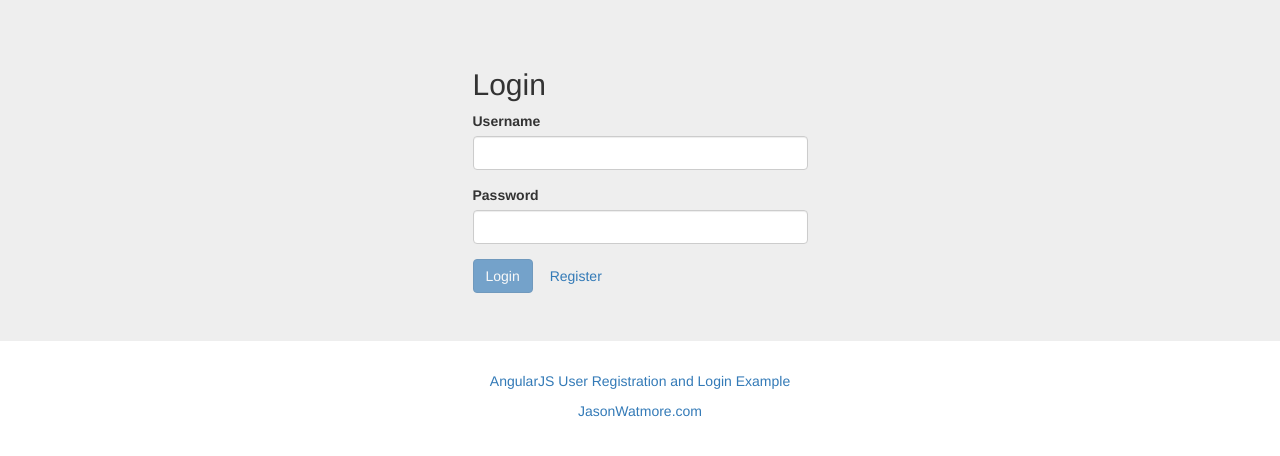
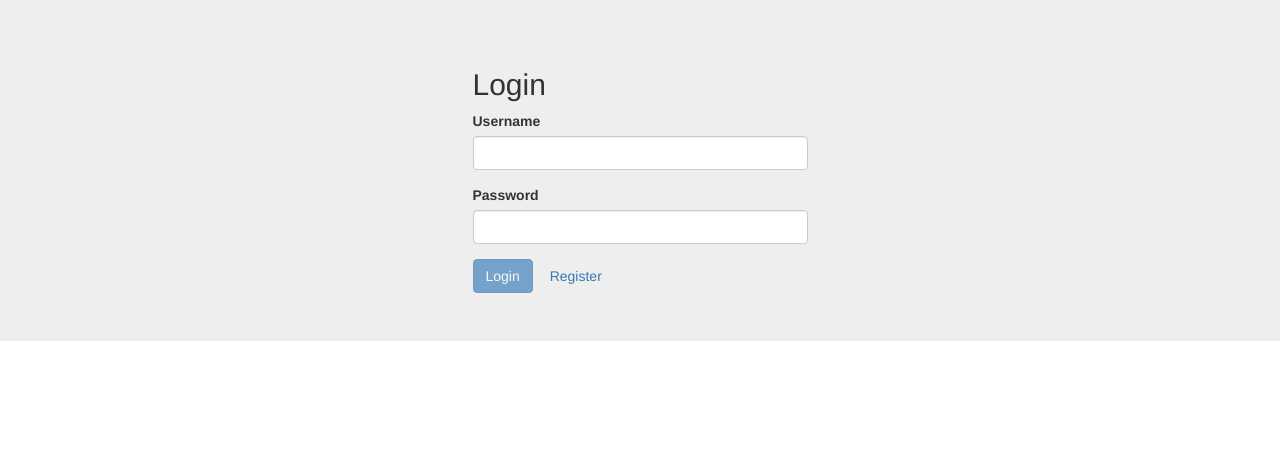
Before and after one commit to artcosta/ACI_Angular_Project, a plain HTML site: page index.html in a window 1280 px wide. Drawn offline with nearby package versions, Linux system fonts and the light colour scheme; some packages are replaced by stand-ins of ours.

Commit message:
update index

```diff
--- a/index.html
+++ b/index.html
@@ -2,7 +2,7 @@
 <html ng-app="app">
 <head>
     <meta charset="utf-8" />
-    <title>AngularJS User Registration and Login Example</title>
+    <title>AngularJS User Login/Registration Example</title>
     <link rel="stylesheet" href="//netdna.bootstrapcdn.com/bootstrap/3.1.1/css/bootstrap.min.css" />
     <link href="app-content/app.css" rel="stylesheet" />
 </head>
@@ -15,14 +15,6 @@
                 <div ng-view></div>
             </div>
         </div>
-    </div>
-    <div class="credits text-center">
-        <p>
-            <a href="http://jasonwatmore.com/post/2015/03/10/AngularJS-User-Registration-and-Login-Example.aspx">AngularJS User Registration and Login Example</a>
-        </p>
-        <p>
-            <a href="http://jasonwatmore.com">JasonWatmore.com</a>
-        </p>
     </div>
 
     <script src="//code.jquery.com/jquery-2.0.3.min.js"></script>
```
